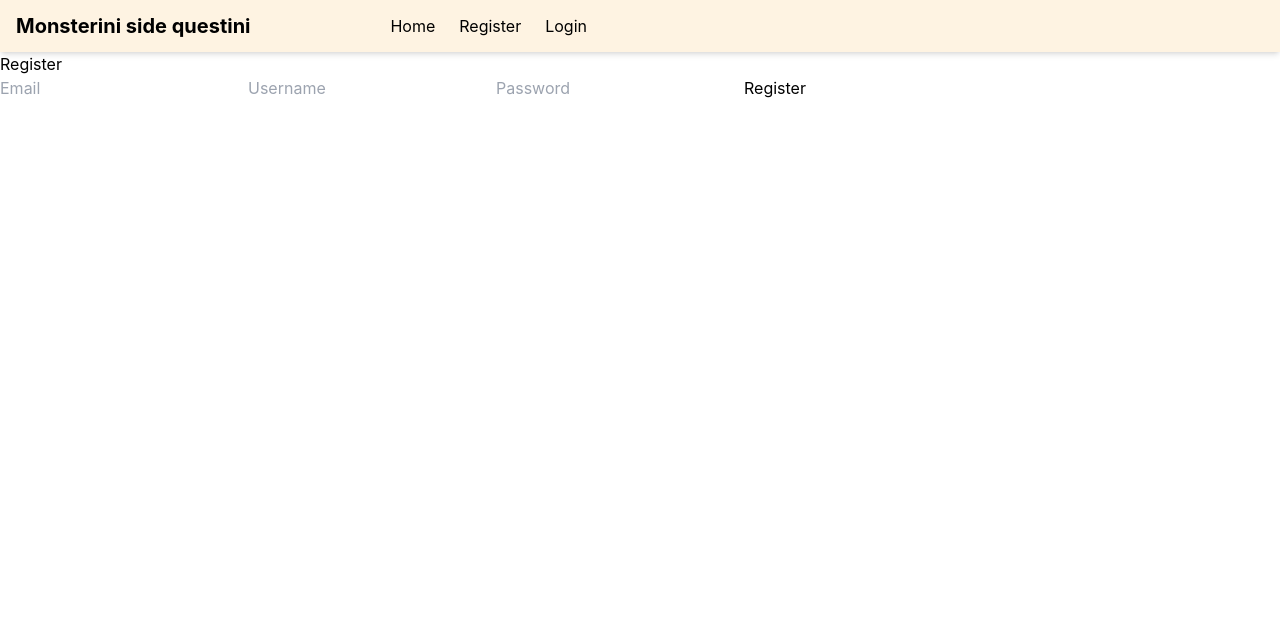
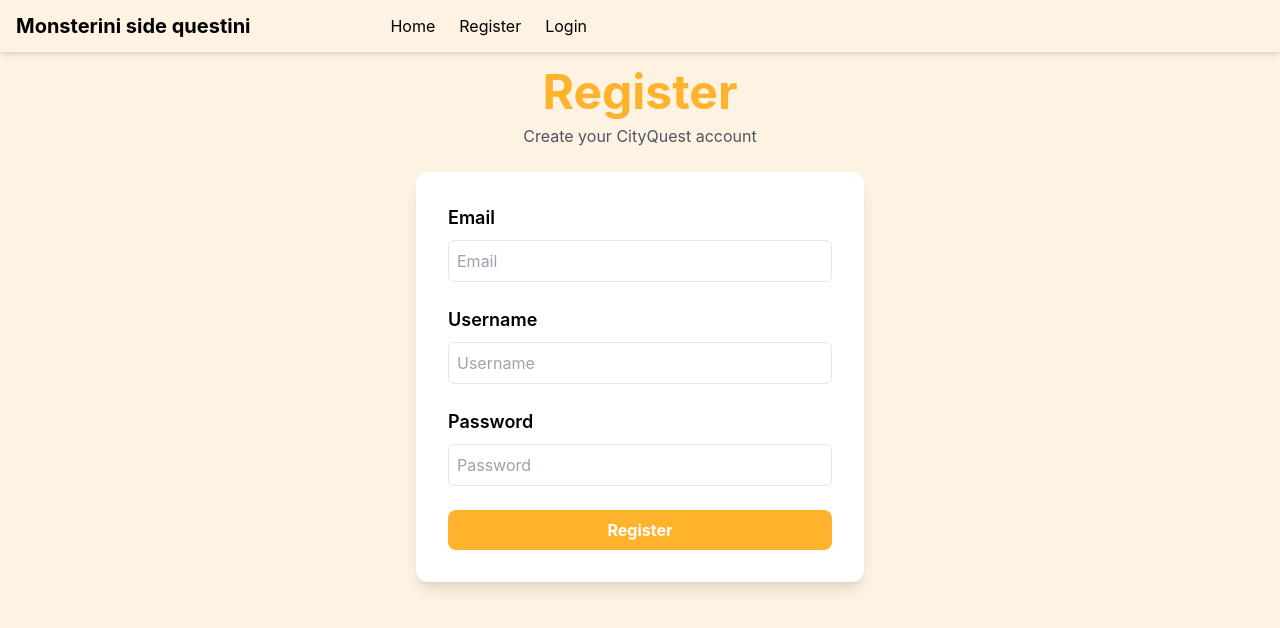
Before and after one commit to Saa1amand3r/monsterini-frontend, a React (Create React App) app: page /register in a window 1280 px wide. Shown: the top 628 px of the page. Built offline with nearby package versions, Linux system fonts and the light colour scheme.

Commit message:
styles loginpage and registerpage

```diff
--- a/src/pages/LoginPage.jsx
+++ b/src/pages/LoginPage.jsx
@@ -1,46 +1,83 @@
-import { useState } from "react";
+import React, { useState } from "react";
 import { useNavigate } from "react-router-dom";
 
 const LoginPage = ({ setSession }) => {
     const [email, setEmail] = useState("");
     const [password, setPassword] = useState("");
+    const [status, setStatus] = useState(null);
     const navigate = useNavigate();
 
-    const handleLogin = async () => {
+    const handleLogin = async (e) => {
+        e.preventDefault();
         try {
-            const res = await fetch(`http://localhost:8080/api/users/login?email=${encodeURIComponent(email)}&password=${encodeURIComponent(password)}`, {
+            const res = await fetch("http://localhost:8080/api/users/login", {
                 method: "POST",
-                headers: {
-                    "Content-Type": "application/json"
-                }
+                headers: { "Content-Type": "application/json" },
+                body: JSON.stringify({ email, password })
             });
 
             if (!res.ok) throw new Error("Login failed");
             const user = await res.json();
             setSession(user);
+            setStatus({ success: true, message: "Login successful!" });
             navigate("/");
         } catch (err) {
-            alert("Login failed. Check credentials.");
+            setStatus({ success: false, message: "Login failed. Check credentials." });
         }
     };
 
     return (
+        <main className="flex flex-col items-center bg-background-default min-h-screen p-2 sm:p-4">
+            <h1 className="text-accent-main text-3xl sm:text-5xl font-bold mb-2 text-center">Login</h1>
+            <p className="text-gray-600 text-center mb-4 sm:mb-6 max-w-md">
+                Sign in to your CityQuest account
+            </p>
+            <form
+                className="bg-white rounded-xl shadow-lg p-4 sm:p-8 w-full max-w-md flex flex-col gap-6"
+                onSubmit={handleLogin}
+            >
                 <div>
-            <h2>Login</h2>
+                    <label className="block text-base sm:text-lg font-semibold mb-2" htmlFor="email">
+                        Email
+                    </label>
                     <input
+                        id="email"
                         type="email"
                         placeholder="Email"
                         value={email}
                         onChange={(e) => setEmail(e.target.value)}
+                        className="w-full rounded-md border p-2"
+                        required
                     />
+                </div>
+                <div>
+                    <label className="block text-base sm:text-lg font-semibold mb-2" htmlFor="password">
+                        Password
+                    </label>
                     <input
+                        id="password"
                         type="password"
                         placeholder="Password"
                         value={password}
                         onChange={(e) => setPassword(e.target.value)}
+                        className="w-full rounded-md border p-2"
+                        required
                     />
-            <button onClick={handleLogin}>Login</button>
                 </div>
+                <button
+                    type="submit"
+                    className="bg-accent-main text-white px-6 py-2 rounded-lg font-bold hover:bg-accent-dark transition"
+                >
+                    Login
+                </button>
+                {status && (
+                    <div
+                        className={`mt-2 text-center font-semibold ${status.success ? "text-green-600" : "text-red-600"}`}>
+                        {status.message}
+                    </div>
+                )}
+            </form>
+        </main>
     );
 };
 
--- a/src/pages/RegisteringPage.jsx
+++ b/src/pages/RegisteringPage.jsx
@@ -5,32 +5,94 @@ const RegisteringPage = ({ setSession }) => {
     const [email, setEmail] = useState("");
     const [userName, setUserName] = useState("");
     const [password, setPassword] = useState("");
+    const [status, setStatus] = useState(null);
     const navigate = useNavigate();
 
-    const handleRegister = async () => {
+    const handleRegister = async (e) => {
+        e.preventDefault();
         try {
-            const res = await fetch("/api/users/register", {
+            const res = await fetch("http://localhost:8080/api/users/register", {
                 method: "POST",
                 headers: { "Content-Type": "application/json" },
                 body: JSON.stringify({ email, userName, password }),
             });
 
+            if (!res.ok) throw new Error("Registration failed");
             const user = await res.json();
             setSession(user);
+            setStatus({ success: true, message: "Registration successful!" });
             navigate("/");
         } catch (err) {
-            alert("Registration failed.");
+            setStatus({ success: false, message: "Registration failed." });
         }
     };
 
     return (
-        <div>
-            <h2>Register</h2>
-            <input placeholder="Email" value={email} onChange={e => setEmail(e.target.value)} />
-            <input placeholder="Username" value={userName} onChange={e => setUserName(e.target.value)} />
-            <input placeholder="Password" value={password} onChange={e => setPassword(e.target.value)} type="password" />
-            <button onClick={handleRegister}>Register</button>
-        </div>
+        <main className="flex flex-col items-center bg-background-default min-h-screen p-2 sm:p-4">
+            <h1 className="text-accent-main text-3xl sm:text-5xl font-bold mb-2 text-center">Register</h1>
+            <p className="text-gray-600 text-center mb-4 sm:mb-6 max-w-md">
+                Create your CityQuest account
+            </p>
+            <form
+                className="bg-white rounded-xl shadow-lg p-4 sm:p-8 w-full max-w-md flex flex-col gap-6"
+                onSubmit={handleRegister}
+            >
+                <div>
+                    <label className="block text-base sm:text-lg font-semibold mb-2" htmlFor="email">
+                        Email
+                    </label>
+                    <input
+                        id="email"
+                        type="email"
+                        placeholder="Email"
+                        value={email}
+                        onChange={e => setEmail(e.target.value)}
+                        className="w-full rounded-md border p-2"
+                        required
+                    />
+                </div>
+                <div>
+                    <label className="block text-base sm:text-lg font-semibold mb-2" htmlFor="userName">
+                        Username
+                    </label>
+                    <input
+                        id="userName"
+                        type="text"
+                        placeholder="Username"
+                        value={userName}
+                        onChange={e => setUserName(e.target.value)}
+                        className="w-full rounded-md border p-2"
+                        required
+                    />
+                </div>
+                <div>
+                    <label className="block text-base sm:text-lg font-semibold mb-2" htmlFor="password">
+                        Password
+                    </label>
+                    <input
+                        id="password"
+                        type="password"
+                        placeholder="Password"
+                        value={password}
+                        onChange={e => setPassword(e.target.value)}
+                        className="w-full rounded-md border p-2"
+                        required
+                    />
+                </div>
+                <button
+                    type="submit"
+                    className="bg-accent-main text-white px-6 py-2 rounded-lg font-bold hover:bg-accent-dark transition"
+                >
+                    Register
+                </button>
+                {status && (
+                    <div
+                        className={`mt-2 text-center font-semibold ${status.success ? "text-green-600" : "text-red-600"}`}>
+                        {status.message}
+                    </div>
+                )}
+            </form>
+        </main>
     );
 };
 
```
Lines whose indentation alone changed are shown as unchanged.
